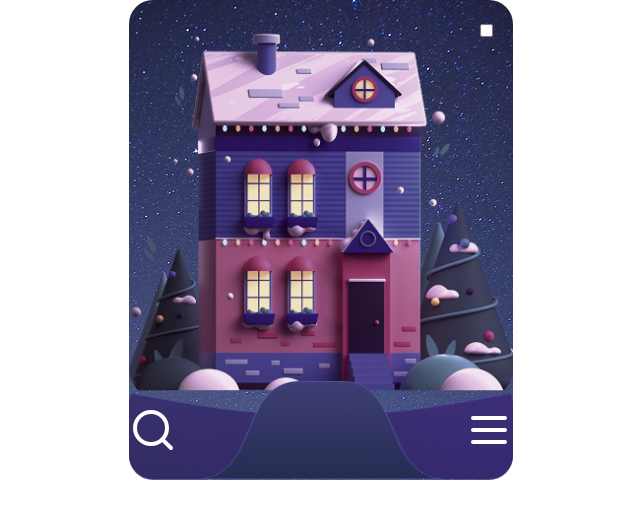
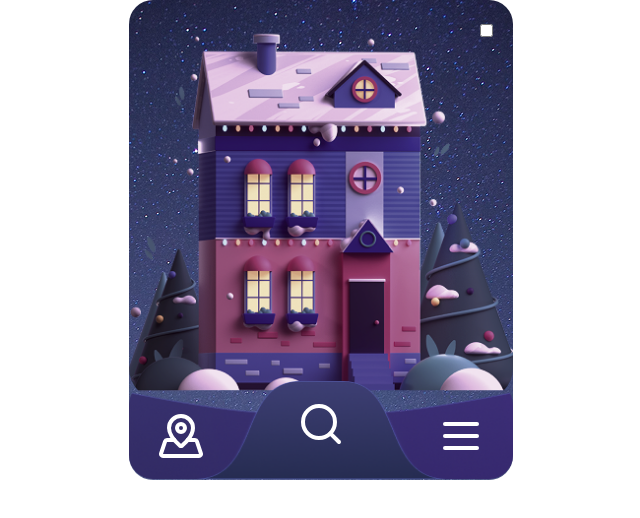
Before and after one commit to Mcorduk/2025-react-weather-app, a React (Vite) app: page / in a window 1280 px wide. Shown: the top 518 px of the page, without its empty margins (319-959 px from the left). Built offline with nearby package versions, Linux system fonts and the light colour scheme; a web font is replaced by a local one.

Commit message:
feat: add map icon and style the icon positionings

```diff
--- a/src/components/TabBar.tsx
+++ b/src/components/TabBar.tsx
@@ -1,17 +1,21 @@
 // export interface ITabBarProps {}
 import { Menu } from "lucide-react";
 import { Search } from "lucide-react";
+import { MapPinned } from "lucide-react";
 
 export default function TabBar() {
   return (
-    <div className=" flex justify-between absolute w-full h-[100px] bottom-0 left-0 items-center">
+    <div className=" absolute w-full h-[100px] bottom-0 left-0 flex items-center">
       <img
         className="rounded-3xl z-3 absolute"
         src="/src/assets/images/TabBar.png"
         alt=""
       />
-      <Search color="white" size={48} className="z-4" />
-      <Menu color="white" size={48} className="z-4" />
+      <div className="z-4 flex justify-between items-end w-full p-7">
+        <MapPinned color="white" size={48} className="z-4" />
+        <Search color="white" size={48} className="z-4 mb-3" />
+        <Menu color="white" size={48} className="z-4" />
+      </div>
     </div>
   );
 }
```
